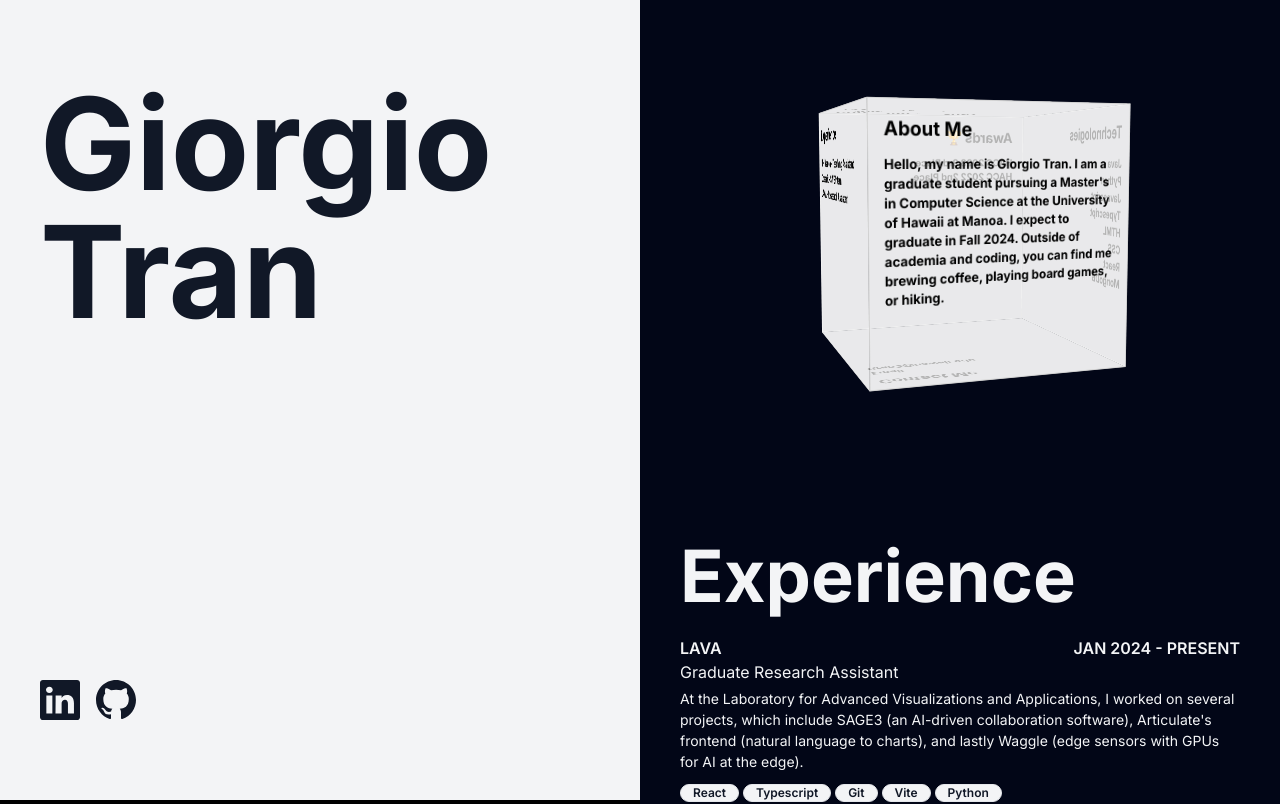
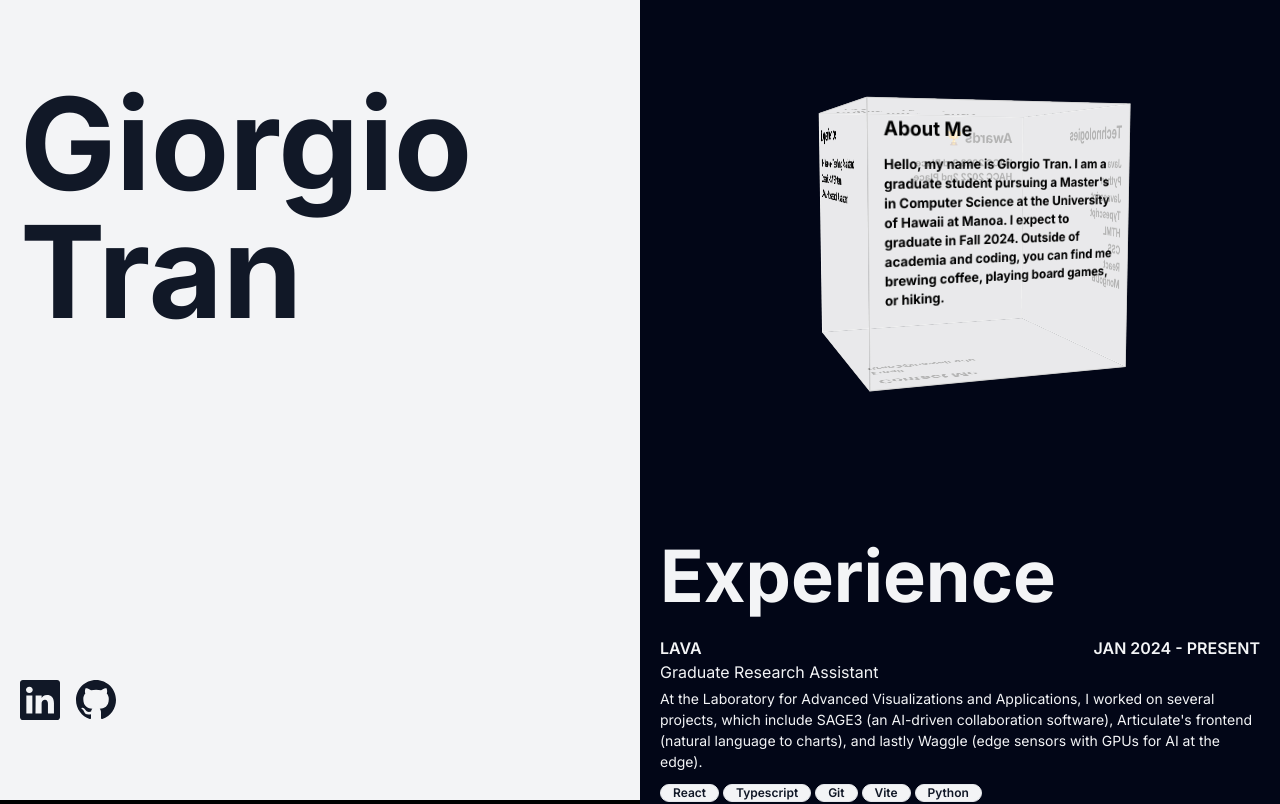
Before and after one commit to giorgio-tran/real-portfolio, a Next.js app in the folder portfolio/: page / in a window 1280 px wide. Shown: the top 804 px of the page. Built offline with nearby package versions, Linux system fonts and the light colour scheme.

Commit message:
Decrease padding

```diff
--- a/portfolio/src/app/page.js
+++ b/portfolio/src/app/page.js
@@ -42,7 +42,7 @@ export default function Home() {
         isMouseDown ? `cursor-grabbing` : ""
       }`}
     >
-      <div className="overflow-hidden lg:min-h-screen lg:w-1/2 lg:fixed flex lg:flex-col justify-between lg:bg-gray-100 lg:text-gray-900 px-10 py-5 lg:py-20">
+      <div className="overflow-hidden lg:min-h-screen lg:w-1/2 lg:fixed flex lg:flex-col justify-between lg:bg-gray-100 lg:text-gray-900 px-5 py-5 lg:py-20">
         <Link
           href="/"
           className="text-4xl lg:text-9xl font-bold flex gap-1 lg:gap-0 lg:flex-col"
@@ -82,7 +82,7 @@ export default function Home() {
         </div>
       </div>
 
-      <div className="lg:w-1/2 lg:self-end px-10 bg-slate-950 text-gray-100">
+      <div className="lg:w-1/2 lg:self-end px-5 bg-slate-950 text-gray-100">
         <div className="flex justify-center items-center my-20">
           <div
             ref={touchBoxRef}
```
